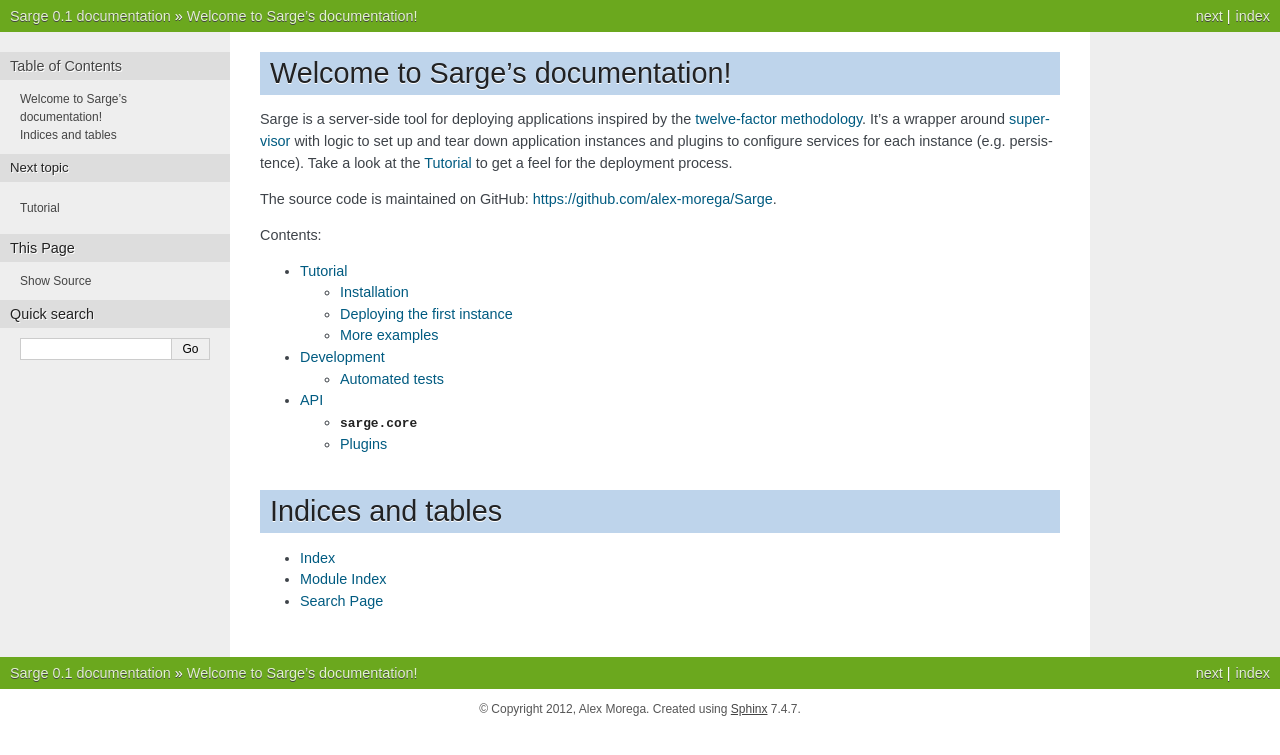
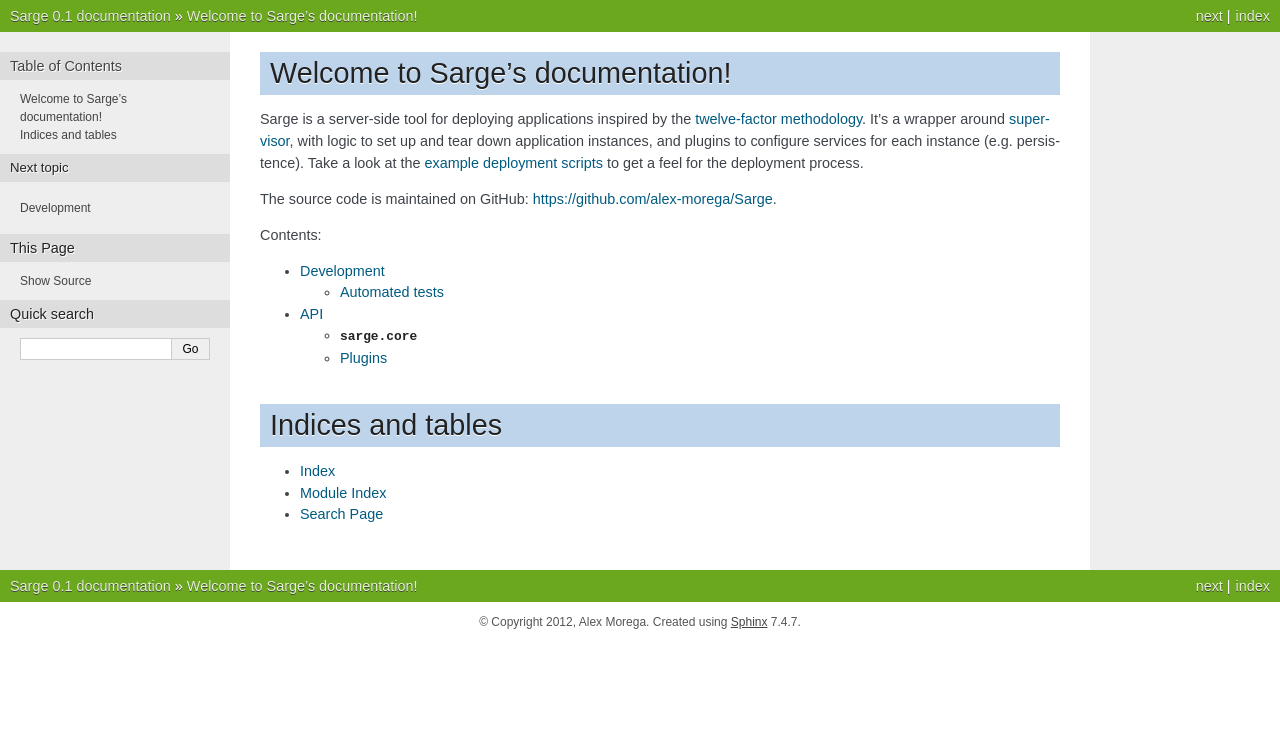
Before and after one commit to mgax/airship, a Sphinx documentation site: the page built from docs/index.rst, in a window 1280 px wide. Shown: the top 755 px of the page. Built offline with Sphinx 7.4.7, drawn with Linux system fonts in a browser that asks for light colours.

Commit message:
remove tutorial from documentation

```diff
--- a/docs/index.rst
+++ b/docs/index.rst
@@ -2,13 +2,14 @@
 =================================
 
 Sarge is a server-side tool for deploying applications inspired by the
-`twelve-factor methodology`_. It's a wrapper around supervisor_ with
-logic to set up and tear down application instances and plugins to
+`twelve-factor methodology`_. It's a wrapper around supervisor_, with
+logic to set up and tear down application instances, and plugins to
 configure services for each instance (e.g. persistence). Take a look at
-the :ref:`tutorial` to get a feel for the deployment process.
+the `example deployment scripts`_ to get a feel for the deployment process.
 
 .. _twelve-factor methodology: http://www.12factor.net/
 .. _supervisor: http://supervisord.org/
+.. _example deployment scripts: https://github.com/alex-morega/sarge/tree/master/deploy
 
 
 The source code is maintained on GitHub:
@@ -20,7 +21,6 @@
 .. toctree::
    :maxdepth: 2
 
-   tutorial
    development
    api
 
```
Also changed, not shown: docs/tutorial.rst (deleted, +0 -88 lines).
